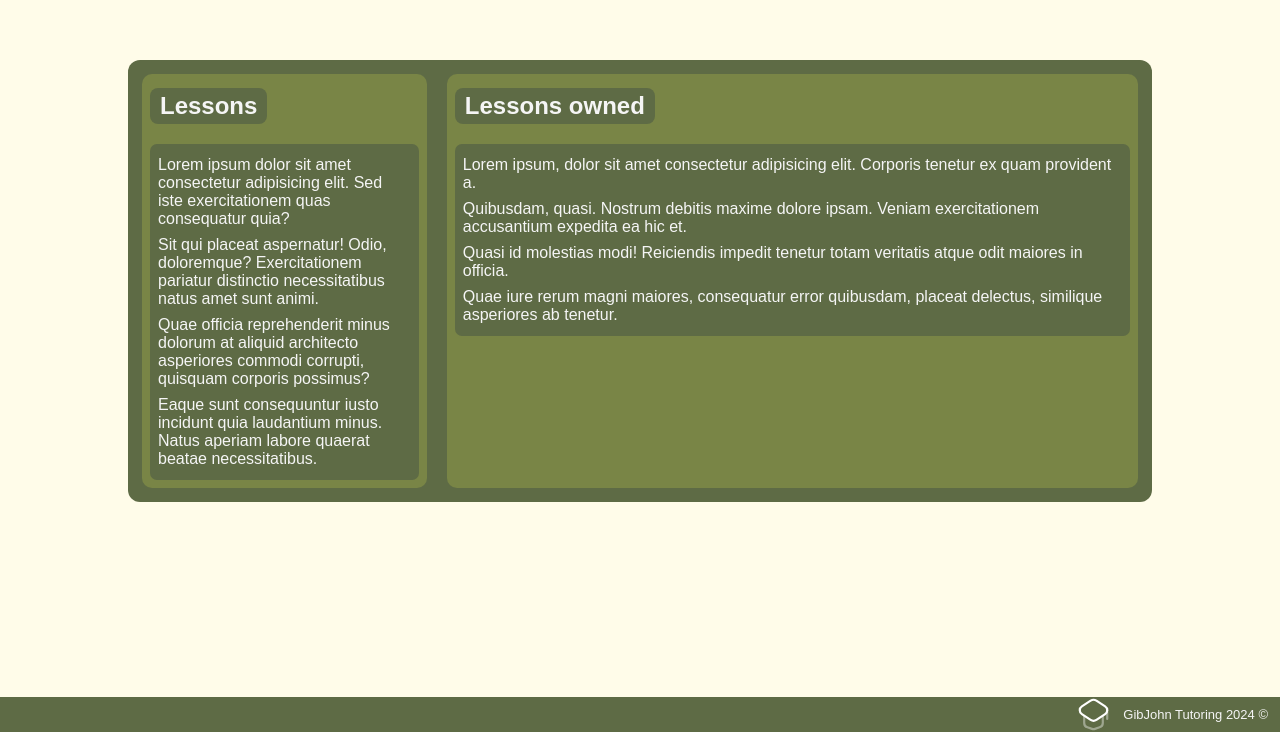
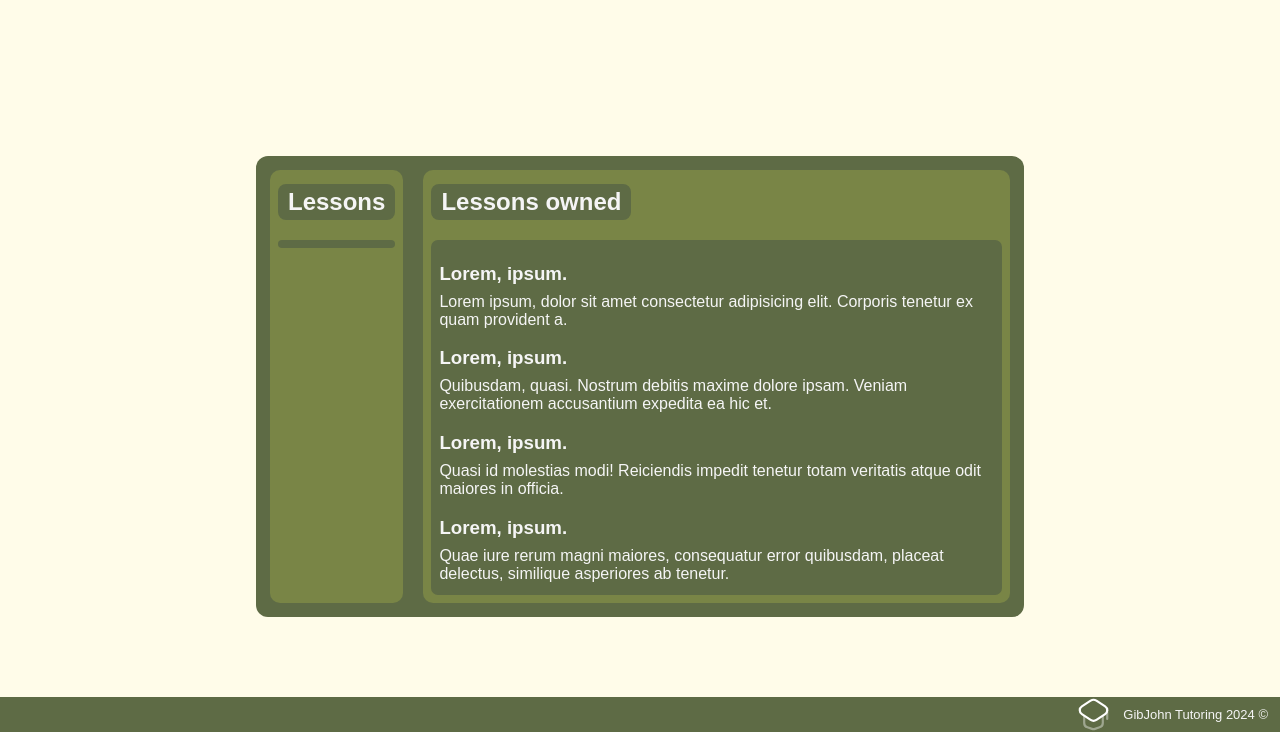
Before and after one commit to Beemer-2/GibJohn-Tutoring-School-Flask-Project, a Flask app: page /lessons in a window 1280 px wide. Shown: the part 68-800 px from the top of the page. Run offline with Flask 3, Linux system fonts and the light colour scheme; the visitor is signed in with stand-in values (Sample User, id 1).

Commit message:
Started setting up lesson-learners

```diff
--- a/app.py
+++ b/app.py
@@ -6,6 +6,7 @@
 ##Flask
 ##Flask-session
 ##bcrypt
+
 
 #Imports all necessary modules
 from flask import Flask, render_template, redirect, url_for, request, session
@@ -32,7 +33,10 @@ def about():
 
 @app.route("/lessons")
 def lessons():
-    return render_template("lessons.html", username = session.get("username"))
+    if session.get("username"):
+        return render_template("lessons.html", username = session.get("username"))
+    else:
+        return render_template("lessons-error.html")
 
 @app.route("/teachers")
 def teachers():
--- a/static/lessons-styles.css
+++ b/static/lessons-styles.css
@@ -1,8 +1,9 @@
 #main-container {
     background-color: #5e6b45;
     padding: 4px;
-    width: 80vw;
-    margin: 10vw;
+    width: 60vw;
+    margin: 28svh 20vw;
+    margin-bottom: 0;
     border-radius: 12px;
     display: flex;
     color: whitesmoke
@@ -25,6 +26,10 @@
     border-radius: 7px;
 }
 
+h3 {
+    margin-bottom: 2px;
+    margin-left: 4px;
+}
 
 h2 {
     margin-top: 6px;
@@ -35,5 +40,5 @@ h2 {
 }
 
 #lessons-owned {
-    min-width: 54vw;
+    min-width: 40vw;
 }
--- a/static/teachers-styles.css
+++ b/static/teachers-styles.css
@@ -2,7 +2,6 @@
     margin: 20%;
     background-color: #5e6b45;
     display: flex;
-
     border-radius: 10px;
     color: whitesmoke;
     min-width: 820px;
--- a/templates/lessons.html
+++ b/templates/lessons.html
@@ -7,18 +7,22 @@
     <div class="seperate">
         <h2>Lessons</h2>
         <div>
-            <p>Lorem ipsum dolor sit amet consectetur adipisicing elit. Sed iste exercitationem quas consequatur quia?</p>
-            <p>Sit qui placeat aspernatur! Odio, doloremque? Exercitationem pariatur distinctio necessitatibus natus amet sunt animi.</p>
-            <p>Quae officia reprehenderit minus dolorum at aliquid architecto asperiores commodi corrupti, quisquam corporis possimus?</p>
-            <p>Eaque sunt consequuntur iusto incidunt quia laudantium minus. Natus aperiam labore quaerat beatae necessitatibus.</p>
+            {% for lesson in lessons_owned %}
+            <h3>Lorem, ipsum.</h3>
+            <p>Lorem ipsum, dolor sit amet consectetur adipisicing elit. Corporis tenetur ex quam provident a.</p>
+            {% endfor %}
         </div>
     </div>
     <div class="seperate" id="lessons-owned">
         <h2>Lessons owned</h2>
         <div>
+            <h3>Lorem, ipsum.</h3>
             <p>Lorem ipsum, dolor sit amet consectetur adipisicing elit. Corporis tenetur ex quam provident a.</p>
+            <h3>Lorem, ipsum.</h3>
             <p>Quibusdam, quasi. Nostrum debitis maxime dolore ipsam. Veniam exercitationem accusantium expedita ea hic et.</p>
+            <h3>Lorem, ipsum.</h3>
             <p>Quasi id molestias modi! Reiciendis impedit tenetur totam veritatis atque odit maiores in officia.</p>
+            <h3>Lorem, ipsum.</h3>
             <p>Quae iure rerum magni maiores, consequatur error quibusdam, placeat delectus, similique asperiores ab tenetur.</p>
         </div>
     </div>
--- a/templates/log-in-sign-up-page.html
+++ b/templates/log-in-sign-up-page.html
@@ -2,7 +2,7 @@
 {% block title %}Log-in/Sign-up{% endblock %}
 {% block css_link %}<link rel="stylesheet" href="../static/log-in-sign-up-styles.css">{% endblock %}
 {% block content %}
-{% if not username and username is not defined or username == None%}
+{% if not username and username is not defined or username == None %}
 <div id="main-container">
     <script defer src="../static/log-in-sign-up.js"></script>
     <div class="sub-containers">
```
Also changed, not shown: initialise-main-database.py (+7 -0 lines), templates/lessons-error.html (added, +16 -0 lines).
